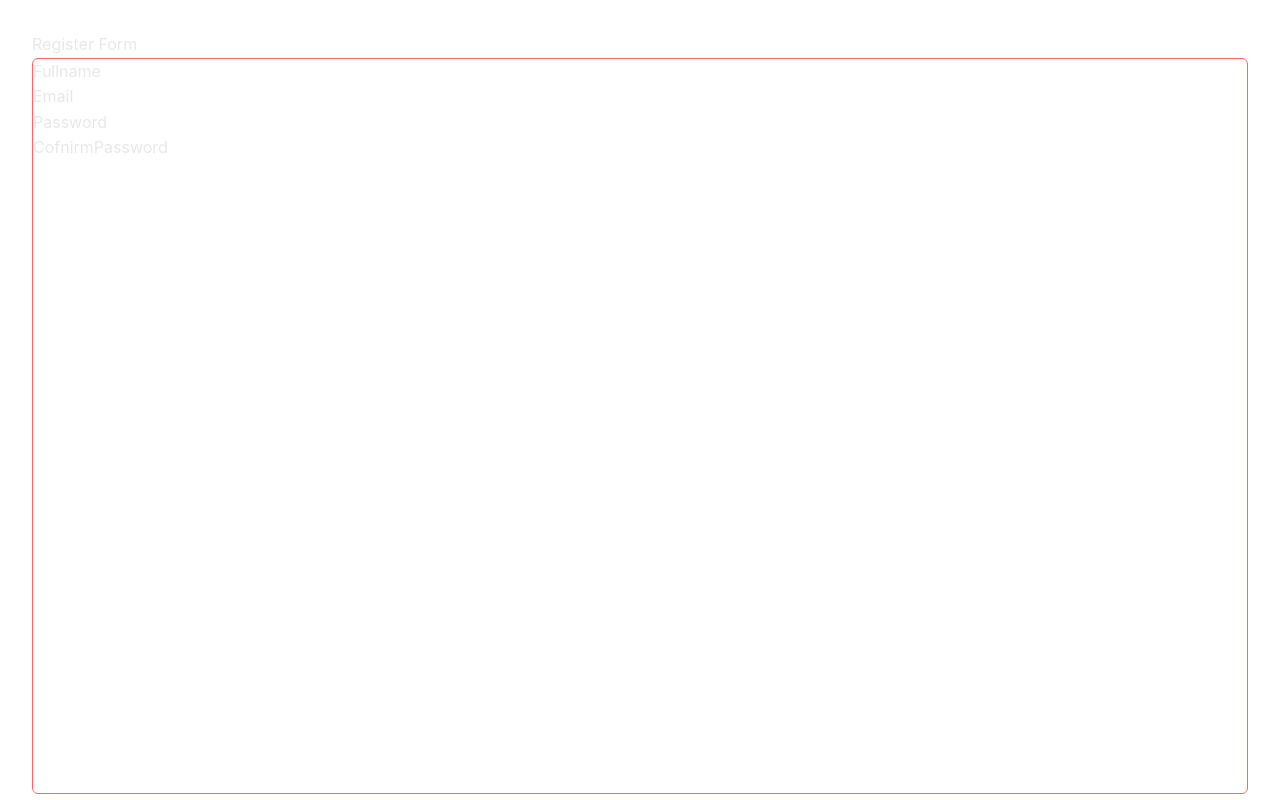
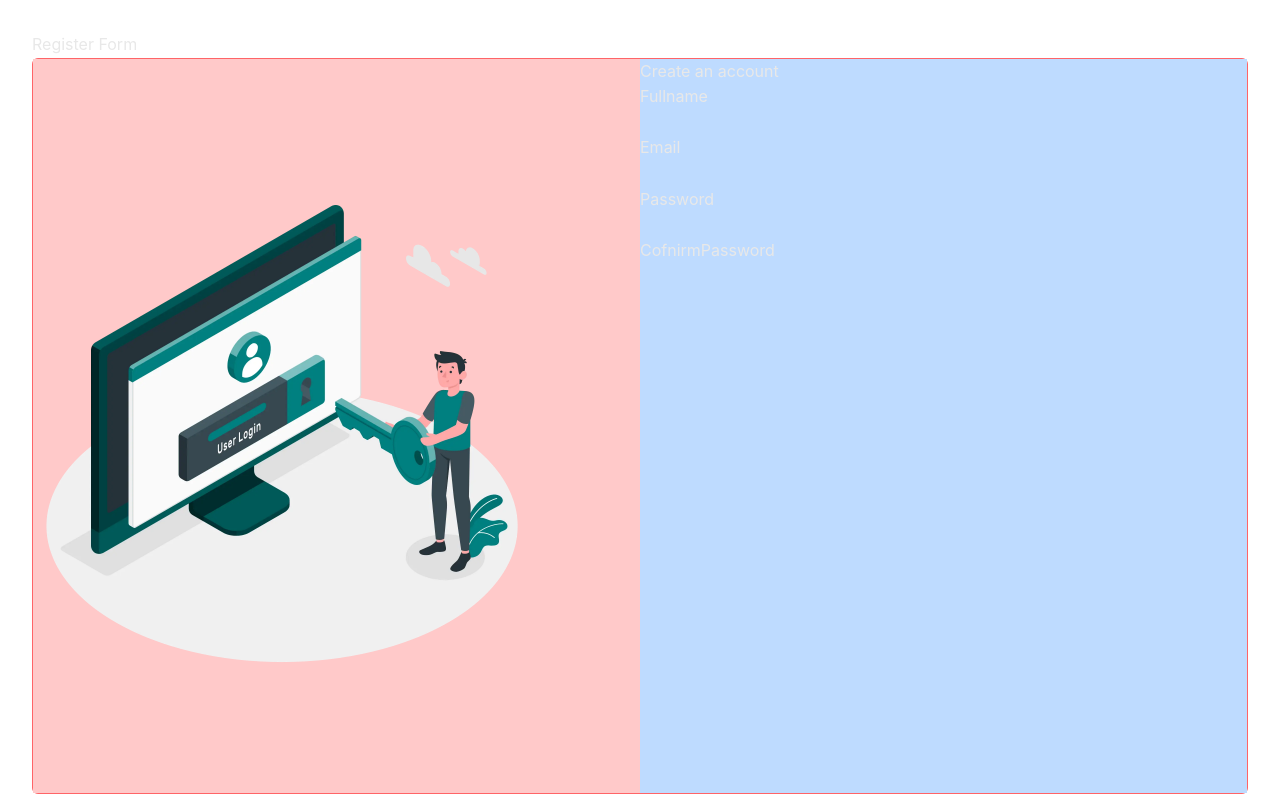
Before and after one commit to sjmagbanua/BaruxWeb, a Next.js app: page / in a window 1280 px wide. Built offline with nearby package versions, Linux system fonts and the light colour scheme.

Commit message:
added user image

```diff
--- a/app/register_form.tsx
+++ b/app/register_form.tsx
@@ -1,22 +1,32 @@
+'use-client'
+import Image from 'next/image'
+import AccountBoxOutlinedIcon from '@mui/icons-material/AccountBoxOutlined';
+
 export default function RegisterForm() {
     return (
         <>
             <div className="h-screen p-8">
                 Register Form
-                <div className="h-full rounded-md border border-red-400 flex flex-col">
+                <div className="h-full rounded-md border border-red-400 flex flex-row">
+                    <div className="w-1/2 bg-red-200 flex flex-col justify-center">
+                        <Image src='/images/register.png' alt='programming' width={500} height={500} />
+                    </div>
+                    <div className="w-1/2 bg-blue-200">
+                        <h1>Create an account</h1>
                         <form action="">
-                        <label htmlFor="">Fullname</label>
-                        <input type="text" />
+                            <label htmlFor="" >Fullname</label>
+                            <input type="text" className='w-full' />
                             <br />
                             <label htmlFor="">Email</label>
-                        <input type="text" />
+                            <input type="text" className='w-full' />
                             <br />
                             <label htmlFor="">Password</label>
-                        <input type="text" />
+                            <input type="text" className='w-full' />
                             <br />
                             <label htmlFor="">CofnirmPassword</label>
-                        <input type="text" />
+                            <input type="text" className='w-full' />
                         </form>
+                    </div>
                 </div>
             </div>
         </>
```
Also changed, not shown: public/images/register.png (added). Lines whose indentation alone changed are shown as unchanged.
